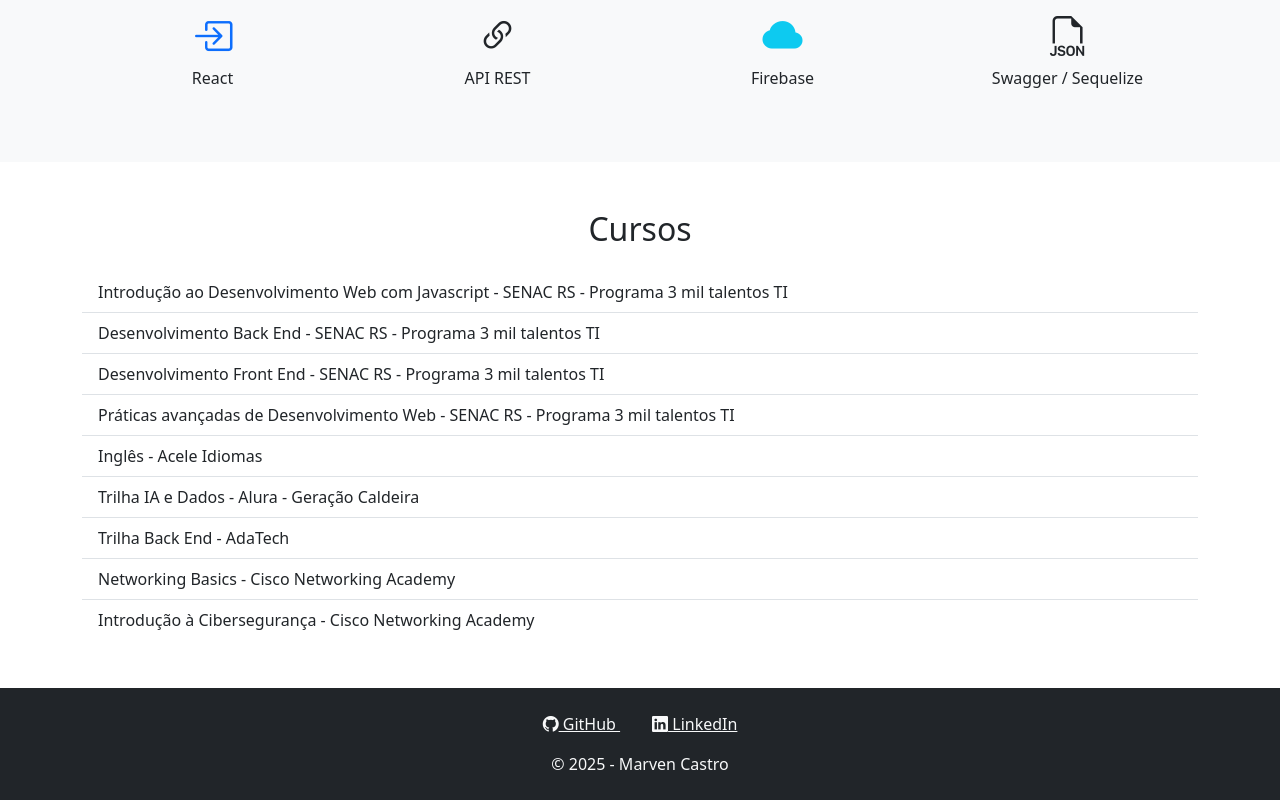
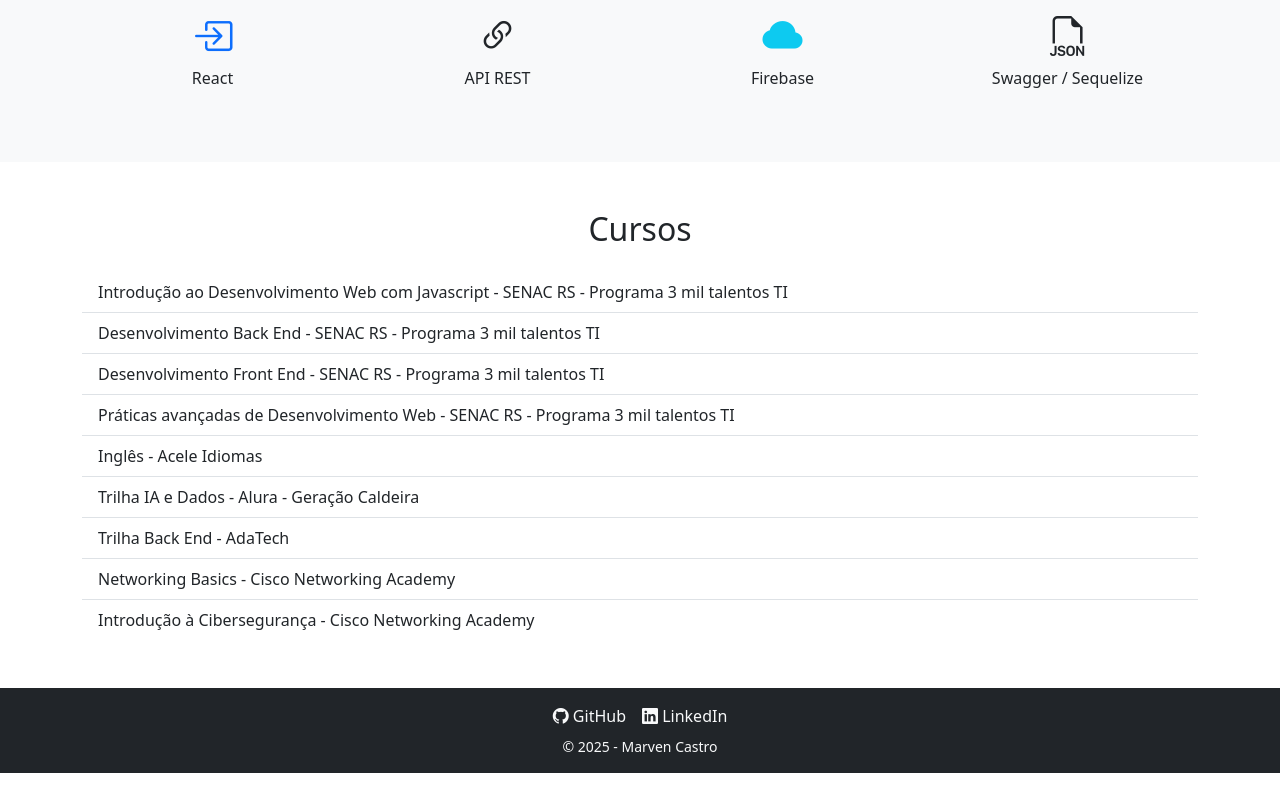
Before and after one commit to marvencbss/portfolio, a plain HTML site: page index.html in a window 1280 px wide. Shown: the part 603-1403 px from the top of the page. After the commit the page ends 1376 px from the top, so only its background shows below. Drawn offline with nearby package versions, Linux system fonts and the light colour scheme.

Commit message:
Homepage / About me and apresentation.

```diff
--- a/index.html
+++ b/index.html
@@ -6,6 +6,24 @@
   <meta name="viewport" content="width=device-width, initial-scale=1">
   <link href="https://cdn.jsdelivr.net/npm/bootstrap@5.3.3/dist/css/bootstrap.min.css" rel="stylesheet">
   <link href="https://cdn.jsdelivr.net/npm/bootstrap-icons@1.10.5/font/bootstrap-icons.css" rel="stylesheet">
+  <style>
+    html, body {
+      height: 100%;
+      margin: 0;
+      display: flex;
+      flex-direction: column;
+    }
+    main {
+      flex: 1;
+    }
+    footer {
+      background-color: #212529;
+      color: #f8f9fa;
+      text-align: center;
+      padding: 1rem 0;
+      width: 100%;
+    }
+  </style>
 </head>
 <body>
 
@@ -25,17 +43,12 @@
     </div>
   </nav>
 
+  <main>
     <section class="container my-5">
       <h2 class="text-center mb-4">Minha Jornada</h2>
-    <p>
-      Bem vindo! Me chamo Marven Castro, Tenho 19 anos e Moro em São Leopoldo - RS. Sou um estudante que ama o que faz e sonha grande. Gosto de me destacar e fazer diferente, o futuro nos espera e devemos estar preparados para tudo.
-    </p>
-    <p>
-      Atualmente, estou cursando Análise e Desenvolvimento de Sistemas no IFSul - Câmpus Sapucaia do Sul, mas comecei a me interessar por tecnologia a cerca de 4 anos, desde então sigo buscando melhorar e estudar assuntos diversificados.
-    </p>
-    <p>
-        Dentre minhas competências, destaco minha capacidade de aprender rapidamente, minha dedicação e meu comprometimento com os projetos que participo. Além de trabalhar sempre com honestidade e transparência, valorizando a colaboração e o trabalho em equipe.
-    </p>
+      <p>Bem vindo! Me chamo Marven Castro, Tenho 19 anos e Moro em São Leopoldo - RS. Sou um estudante que ama o que faz e sonha grande. Gosto de me destacar e fazer diferente, o futuro nos espera e devemos estar preparados para tudo.</p>
+      <p>Atualmente, estou cursando Análise e Desenvolvimento de Sistemas no IFSul - Câmpus Sapucaia do Sul, mas comecei a me interessar por tecnologia a cerca de 4 anos, desde então sigo buscando melhorar e estudar assuntos diversificados.</p>
+      <p>Dentre minhas competências, destaco minha capacidade de aprender rapidamente, minha dedicação e meu comprometimento com os projetos que participo. Além de trabalhar sempre com honestidade e transparência, valorizando a colaboração e o trabalho em equipe.</p>
     </section>
 
     <section class="bg-light py-5">
@@ -44,7 +57,7 @@
         <div class="row text-center">
           <div class="col-md-3 col-6 mb-4"><i class="bi bi-filetype-java fs-1 text-danger"></i><br>Java</div>
           <div class="col-md-3 col-6 mb-4"><i class="bi bi-filetype-js fs-1 text-warning"></i><br>JavaScript</div>
-        <div class="col-md-3 col-6 mb-4"><i class="bi bi-database-check fs-1"></i></i><br>MySQL</div>
+          <div class="col-md-3 col-6 mb-4"><i class="bi bi-database-check fs-1"></i><br>MySQL</div>
           <div class="col-md-3 col-6 mb-4"><i class="bi bi-database fs-1 text-success"></i><br>MongoDB</div>
           <div class="col-md-3 col-6 mb-4"><i class="bi bi-box-arrow-in-right fs-1 text-primary"></i><br>React</div>
           <div class="col-md-3 col-6 mb-4"><i class="bi bi-link-45deg fs-1"></i><br>API REST</div>
@@ -68,21 +81,22 @@
         <li class="list-group-item">Introdução à Cibersegurança - Cisco Networking Academy</li>
       </ul>
     </section>
+  </main>
 
-  <footer class="bg-dark text-light text-center py-4">
-    <div class="container">
-
-      <a href="https://github.com/marvencbss" target="_blank" rel="noopener noreferrer" class="text-light mx-3">
+  <footer>
+    <div class="container-fluid">
+      <div class="d-flex justify-content-center align-items-center flex-wrap gap-3">
+        <a href="https://github.com/marvencbss" target="_blank" rel="noopener noreferrer" class="text-light text-decoration-none">
           <i class="bi bi-github"></i> GitHub
         </a>
-
-      <a href="https://www.linkedin.com/in/marven-castro/" target="_blank" rel="noopener noreferrer" class="text-light mx-3">
+        <a href="https://www.linkedin.com/in/marven-castro/" target="_blank" rel="noopener noreferrer" class="text-light text-decoration-none">
           <i class="bi bi-linkedin"></i> LinkedIn
         </a>
-
-      <p class="mt-3 mb-0">&copy; 2025 - Marven Castro</p>
+      </div>
+      <p class="mt-2 mb-0 small">&copy; 2025 - Marven Castro</p>
     </div>
   </footer>
+
   <script src="https://cdn.jsdelivr.net/npm/bootstrap@5.3.3/dist/js/bootstrap.bundle.min.js"></script>
 </body>
 </html>
```
Lines whose indentation alone changed are shown as unchanged.
